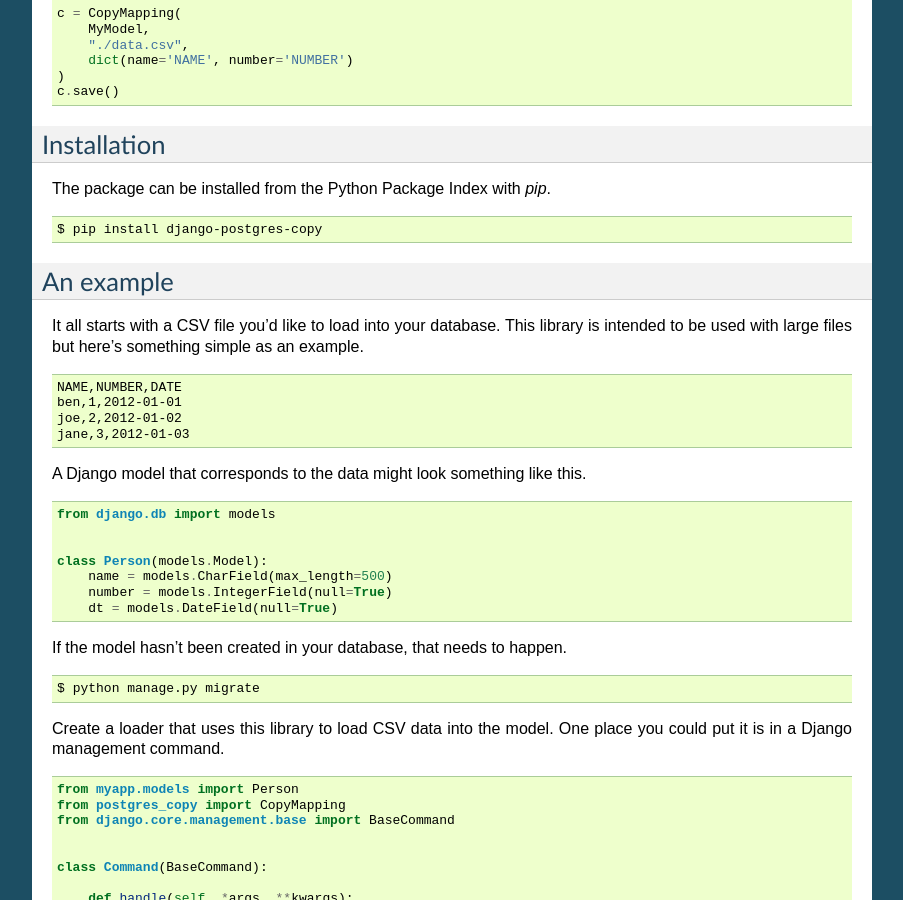
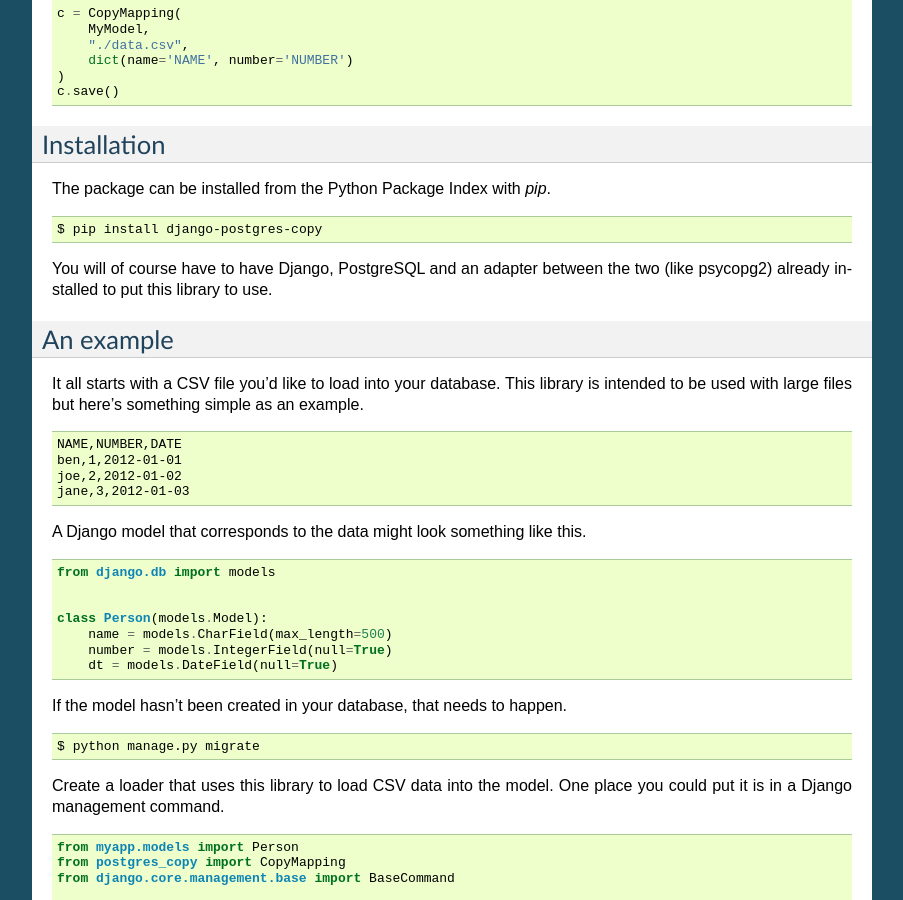
Before and after one commit to palewire/django-postgres-copy, a Sphinx documentation site: the page built from docs/index.rst, in a window 1280 px wide and 900 px high, scrolled down 621 px. Shown: the whole window, without its empty margins (198-1101 px from the left). Built offline with Sphinx 7.4.7, drawn with Linux system fonts in a browser that asks for light colours.

Commit message:
Added psycopg2 warning to the docs

```diff
--- a/docs/index.rst
+++ b/docs/index.rst
@@ -53,6 +53,8 @@ The package can be installed from the Python Package Index with `pip`.
 
     $ pip install django-postgres-copy
 
+You will of course have to have Django, PostgreSQL and an adapter between the
+two (like psycopg2) already installed to put this library to use.
 
 An example
 ----------
```
